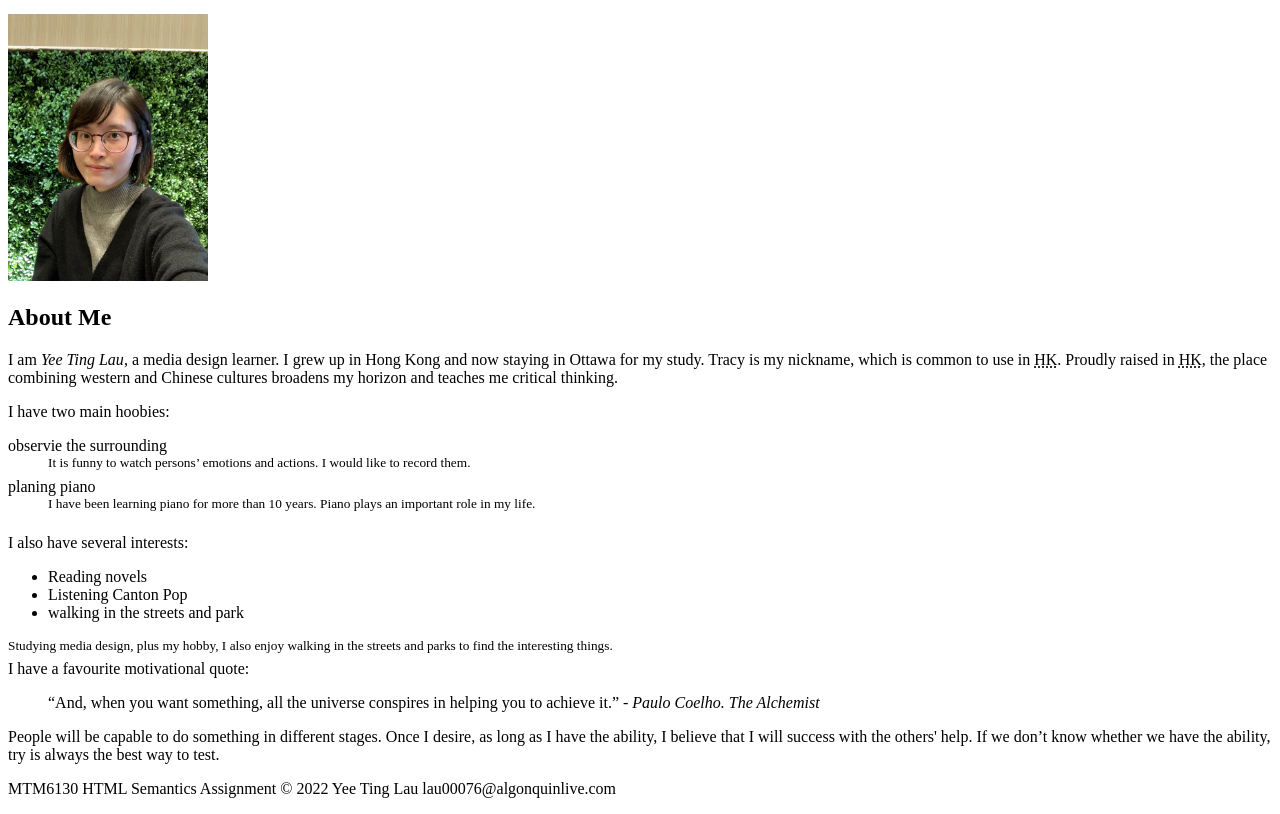
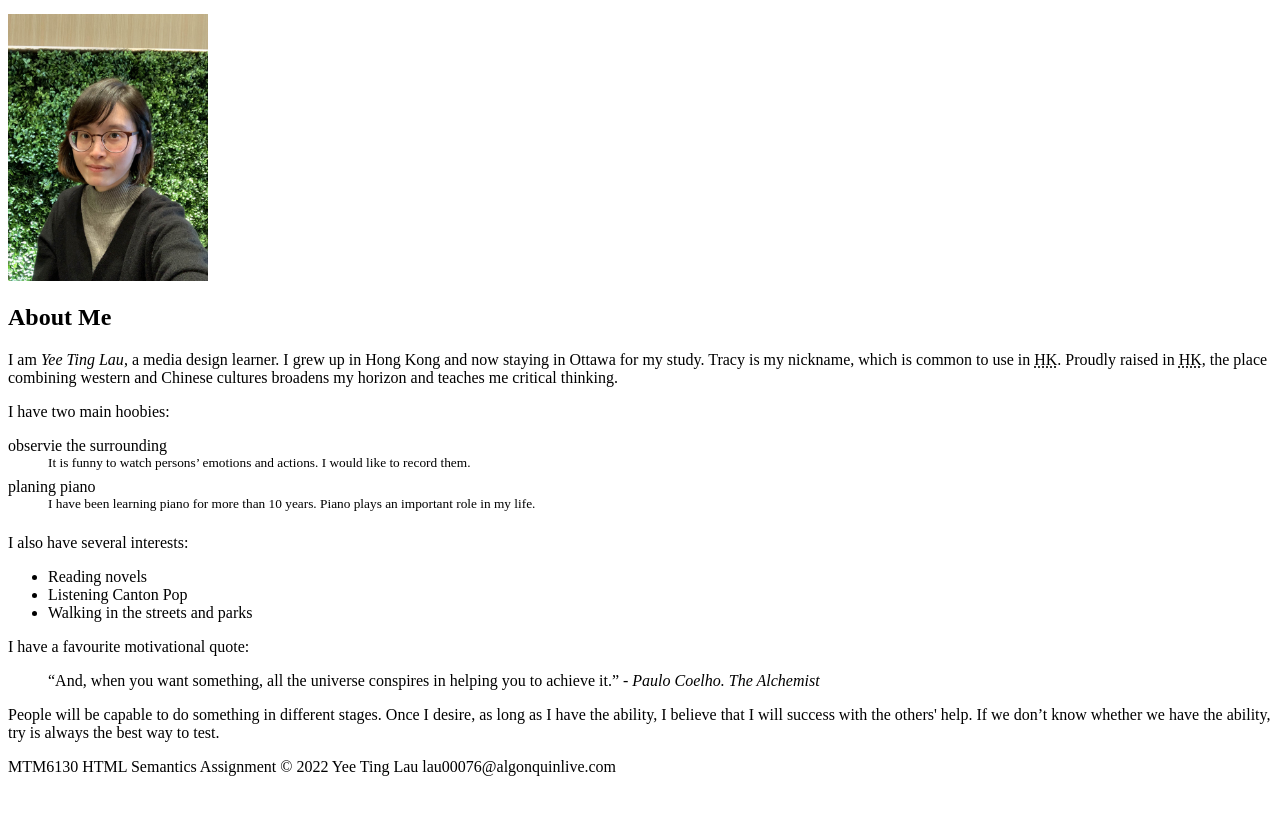
Before and after one commit to lau00076/lau00076.github.io, a plain HTML site: page html-assignment/index.html in a window 1280 px wide. Shown: the part 100-914 px from the top of the page. After the commit the page ends 892 px from the top, so only its background shows below. Drawn offline with Linux system fonts and the light colour scheme.

Commit message:
modify wordings

```diff
--- a/html-assignment/index.html
+++ b/html-assignment/index.html
@@ -38,16 +38,16 @@
             <ul>
                 <li>Reading novels</li>
                 <li>Listening Canton Pop</li>
-                <li>walking in the streets and park</li>
+                <li>Walking in the streets and parks</li>
             </ul>
-            <sup>Studying media design, plus my hobby, I also enjoy walking in the streets and parks to find the
-                interesting things.</sup>
-            </div>
-            I have a favourite motivational quote:
+        </div>
+        <div>
+        I have a favourite motivational quote:
             <blockquote cite="https://www.goodreads.com/quotes/5647">
                 <q>And, when you want something, all the universe conspires in helping you to achieve it.</q>
                 <cite>- Paulo Coelho. The Alchemist</cite>
             </blockquote>
+        </div>
         <p>
             People will be capable to do something in different stages. Once I desire, as long as I have the ability, I
             believe that I will success with the others' help. If we don’t know whether we have the ability, try is
```
Also changed, not shown: html-assignment/notes.html (+1 -1 lines), 1 other file.
